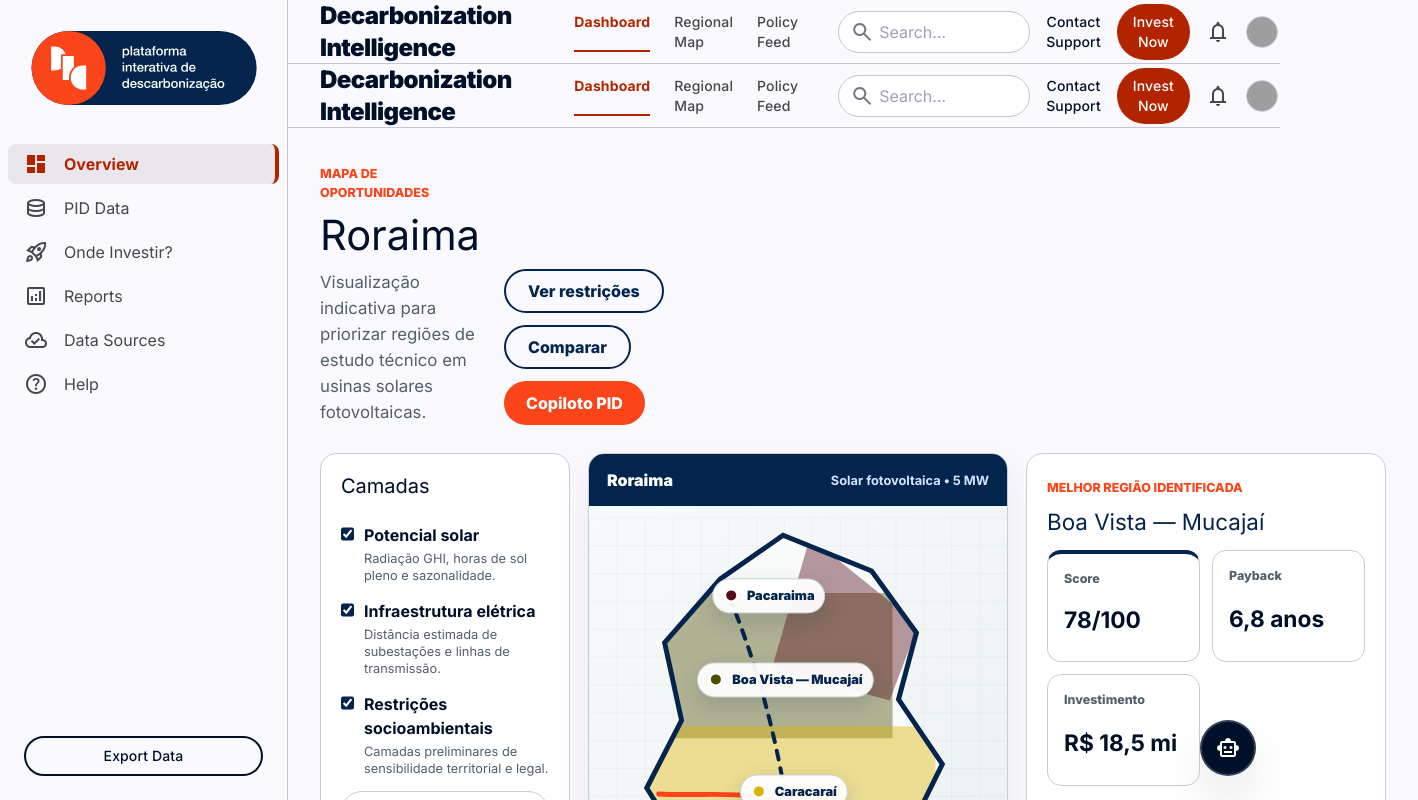
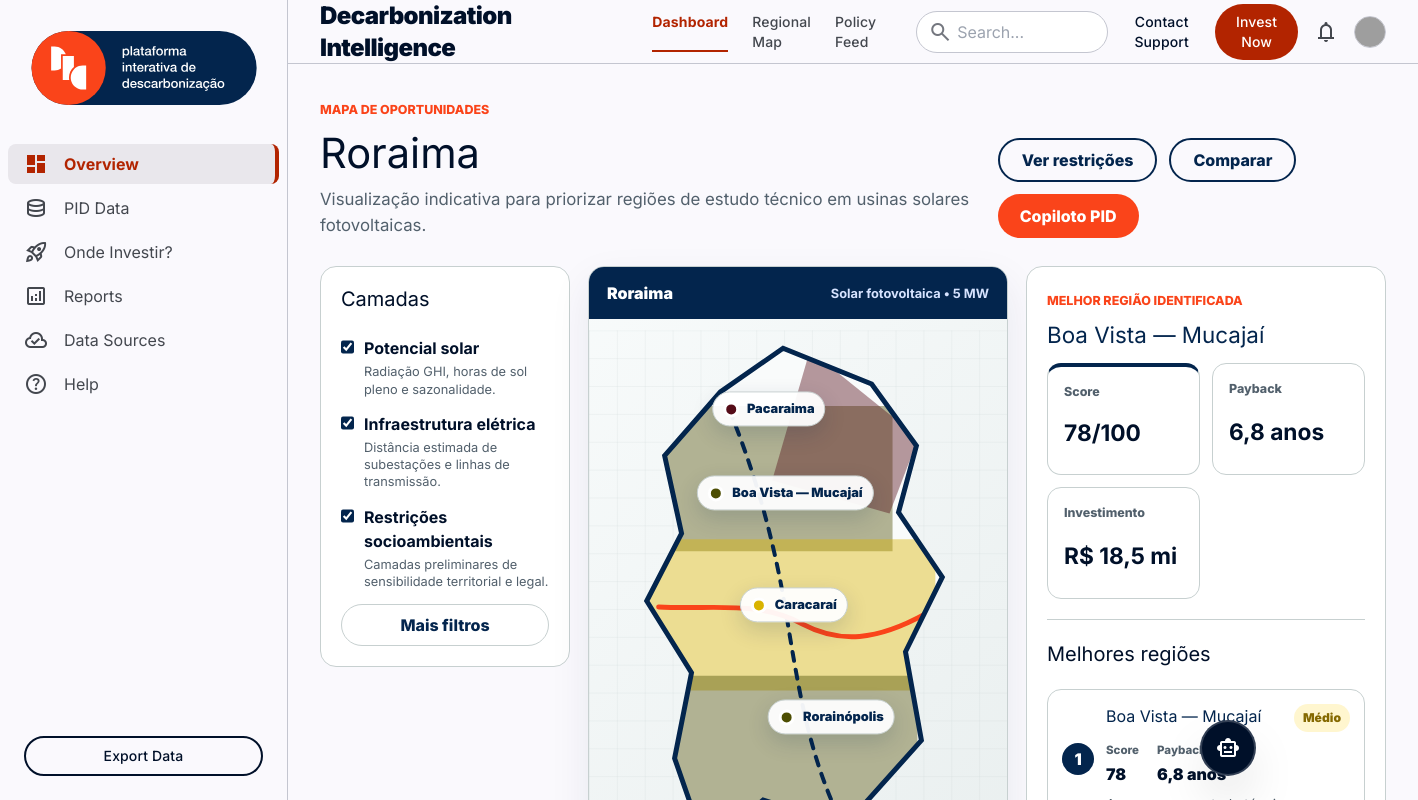
Before and after one commit to patrickpassosb/pid-oportunidades, a Next.js app in the folder frontend/: page /mapa in a window 1280 px wide. Shown: the top 800 px of the page, 1418 px wide, since content can reach past the window. Built offline with nearby package versions, Linux system fonts and the light colour scheme; grey boxes are pictures that could not be loaded.

Commit message:
refactor: simplify AppShell component by removing layout props and navigation elements

```diff
--- a/frontend/app/comparativo/page.tsx
+++ b/frontend/app/comparativo/page.tsx
@@ -6,7 +6,7 @@
 
 export default function ComparisonPage() {
   return (
-    <AppShell active="comparativo" summary="Comparativo de regiões">
+    <AppShell>
       <section className="page-heading page-heading--row">
         <div>
           <span className="eyebrow">Priorização executiva</span>
--- a/frontend/app/configuracao/page.tsx
+++ b/frontend/app/configuracao/page.tsx
@@ -29,7 +29,7 @@
 
 export default function ConfigurationPage() {
   return (
-    <AppShell active="configuracao" summary="Etapa 1 de 2">
+    <AppShell>
       <section className="page-heading">
         <span className="eyebrow">Configure sua análise</span>
         <h1>Que tipo de projeto você quer analisar?</h1>
--- a/frontend/app/copiloto/page.tsx
+++ b/frontend/app/copiloto/page.tsx
@@ -7,7 +7,7 @@
 
 export default function CopilotPage() {
   return (
-    <AppShell active="copiloto" summary="Copiloto PID">
+    <AppShell>
       <section className="page-heading">
         <span className="eyebrow">Inteligência analítica institucional</span>
         <h1>Copiloto PID</h1>
--- a/frontend/app/mapa/page.tsx
+++ b/frontend/app/mapa/page.tsx
@@ -12,7 +12,7 @@
   const bestRegions = regions.slice(0, 3);
 
   return (
-    <AppShell active="mapa" summary="Solar fotovoltaica • 5 MW • Roraima">
+    <AppShell>
       <section className="page-heading page-heading--row">
         <div>
           <span className="eyebrow">Mapa de oportunidades</span>
--- a/frontend/app/regiao/boa-vista-mucajai/page.tsx
+++ b/frontend/app/regiao/boa-vista-mucajai/page.tsx
@@ -7,7 +7,7 @@
 
 export default function RegionDetailPage() {
   return (
-    <AppShell active="mapa" summary="Boa Vista — Mucajaí">
+    <AppShell>
       <section className="region-hero">
         <div>
           <span className="eyebrow">Análise da região selecionada</span>
--- a/frontend/app/relatorio/page.tsx
+++ b/frontend/app/relatorio/page.tsx
@@ -4,7 +4,7 @@
 
 export default function ReportPage() {
   return (
-    <AppShell active="relatorio" summary="Relatório executivo" withSidebar={false}>
+    <AppShell>
       <section className="report-page-actions">
         <Button href="/mapa" variant="secondary">Voltar ao mapa</Button>
         <Button type="button">Baixar PDF</Button>
--- a/frontend/components/layout/AppShell.tsx
+++ b/frontend/components/layout/AppShell.tsx
@@ -1,28 +1,15 @@
 import type { ReactNode } from "react";
 
-import { AppHeader } from "./AppHeader";
-import { Sidebar } from "./Sidebar";
-
 type AppShellProps = {
-  active?: string;
   children: ReactNode;
-  summary?: string;
-  withSidebar?: boolean;
 };
 
 export function AppShell({
-  active,
   children,
-  summary,
-  withSidebar = true,
 }: AppShellProps) {
   return (
-    <div className="app-shell">
-      <AppHeader summary={summary} />
-      <div className={withSidebar ? "app-shell__layout" : "app-shell__layout app-shell__layout--plain"}>
-        {withSidebar ? <Sidebar active={active} /> : null}
-        <main className="app-shell__main">{children}</main>
-      </div>
+    <div className="app-shell flex-1 flex flex-col">
+      <main className="app-shell__main">{children}</main>
     </div>
   );
 }
```
